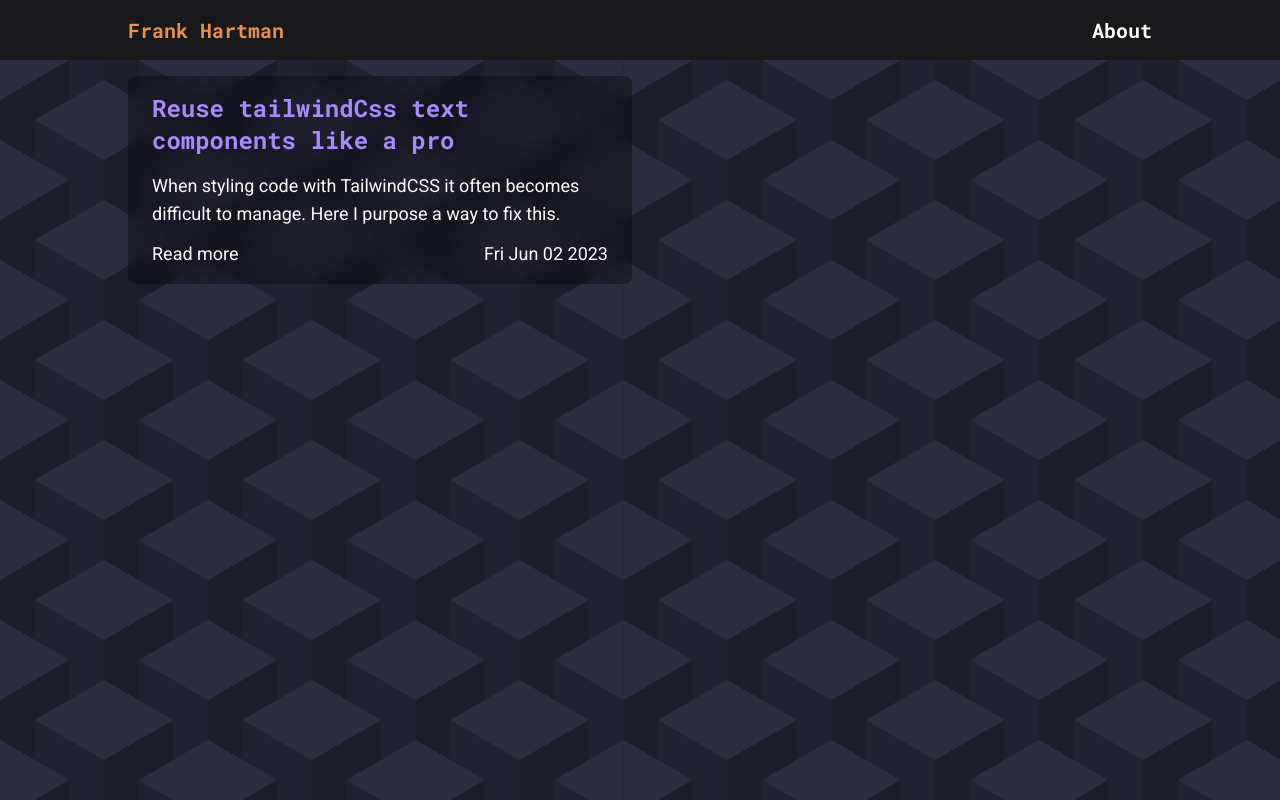
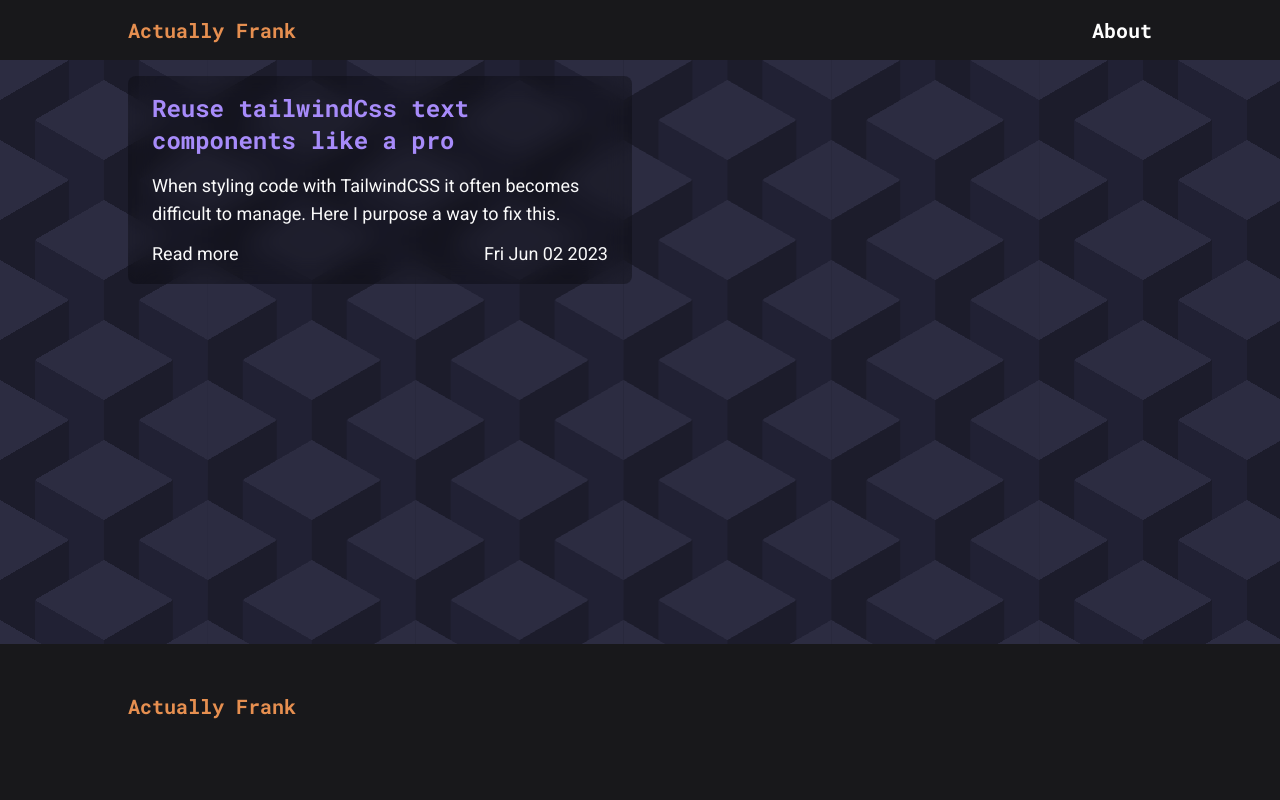
Before and after one commit to MightyFrenkel/portfolio, a Next.js app: page / in a window 1280 px wide. Built offline with nearby package versions, Linux system fonts and the light colour scheme; what tailwind-highlightjs would draw is missing.

Commit message:
add footer
Signed-off-by: Frank Hartman <actuallyfrank@pm.me>

```diff
--- a/app/blog/[slug]/page.tsx
+++ b/app/blog/[slug]/page.tsx
@@ -1,6 +1,5 @@
 import { Header } from "@/components/blog-header";
 import { Section } from "@/components/section";
-import { Text } from "@/components/text";
 import { getAllPosts, getPostBySlug } from "@/lib/mdx/read-mdx";
 import { notFound } from "next/navigation";
 
@@ -21,13 +20,11 @@ export default async function Page({ params }: { params: { slug: string } }) {
   return (
     <>
       <Header title={title} date={date} />
-      <main className="mt-0 md:-mt-8">
-        <Section>
-          <div className="px-2 md:px-8 py-4 pt-8 backdrop-blur-md bg-black/60 rounded-lg flex flex-col gap-12">
-            {elements}
-          </div>
-        </Section>
-      </main>
+      <Section>
+        <div className="px-2 md:px-8 py-4 pt-8 backdrop-blur-md bg-black/60 rounded-lg flex flex-col gap-12 mt-0 md:-mt-8">
+          {elements}
+        </div>
+      </Section>
     </>
   );
 }
--- a/app/globals.css
+++ b/app/globals.css
@@ -3,9 +3,7 @@
 @tailwind utilities;
 
 :root {
-  --foreground-rgb: 250, 250, 250;
-  --background-start-rgb: 10, 10, 10;
-  --background-end-rgb: 30, 30, 30;
+  --text-color: 250, 250, 250;
 }
 
 html {
@@ -32,5 +30,5 @@ html {
       var(--c2) 0
     );
   background-size: calc(1.732 * var(--s)) var(--s);
-  color: rgb(var(--foreground-rgb));
+  color: rgb(var(--text-color));
 }
--- a/app/layout.tsx
+++ b/app/layout.tsx
@@ -2,6 +2,7 @@ import "./globals.css";
 import { Navbar } from "@/components/navbar";
 import { NAVIGATION_ITEMS } from "./config";
 import { roboto } from "@/components/fonts";
+import { Footer } from "@/components/footer";
 
 export const metadata = {
   title: "Frank Hartman",
@@ -15,9 +16,10 @@ export default function RootLayout({
 }) {
   return (
     <html lang="en">
-      <body className={`${roboto.className} min-h-screen`}>
+      <body className={`${roboto.className} min-h-screen flex flex-col`}>
         <Navbar items={NAVIGATION_ITEMS} />
-        {children}
+        <main className="flex-grow">{children}</main>
+        <Footer />
       </body>
     </html>
   );
--- a/app/page.tsx
+++ b/app/page.tsx
@@ -5,10 +5,8 @@ import { getAllPosts } from "@/lib/mdx/read-mdx";
 export default async function Home() {
   const posts = await getAllPosts();
   return (
-    <main>
-      <Section>
-        <BlogOverview posts={posts} />
-      </Section>
-    </main>
+    <Section>
+      <BlogOverview posts={posts} />
+    </Section>
   );
 }
--- /dev/null
+++ b/components/footer.tsx
@@ -0,0 +1,11 @@
+import { Logo } from "./logo";
+
+export function Footer() {
+  return (
+    <footer className="bg-zinc-900 px-4 flex pb-16 pt-8 mt-auto">
+      <div className="flex items-center justify-between w-full max-w-5xl mx-auto py-4">
+        <Logo />
+      </div>
+    </footer>
+  );
+}
--- /dev/null
+++ b/components/logo.tsx
@@ -0,0 +1,13 @@
+import Link from "next/link";
+import { roboto_mono } from "./fonts";
+
+export function Logo() {
+  return (
+    <Link
+      href="/"
+      className={`${roboto_mono.className} text-xl text-clementine font-bold`}
+    >
+      Actually Frank
+    </Link>
+  );
+}
--- a/components/navbar/navbar.tsx
+++ b/components/navbar/navbar.tsx
@@ -1,5 +1,6 @@
 import { NavigationItem } from "@/app/config";
 import { NavItem } from "./nav-item";
+import { Logo } from "../logo";
 
 export interface NavbarProps {
   items: NavigationItem[];
@@ -10,7 +11,7 @@ export function Navbar({ items }: NavbarProps) {
     <nav className="bg-zinc-900 px-4 flex">
       <div className="flex items-center justify-between w-full max-w-5xl mx-auto py-4">
         <div className="flex items-center">
-          <NavItem color="orange" label="Frank Hartman" href="/" />
+          <Logo />
         </div>
         <div className="flex items-center space-x-4">
           {items.map(({ label, href }) => (
```
Also changed, not shown: _cms/blog/reuse-tailwindcss-text-components-like-a-pro.md (+1 -1 lines).
